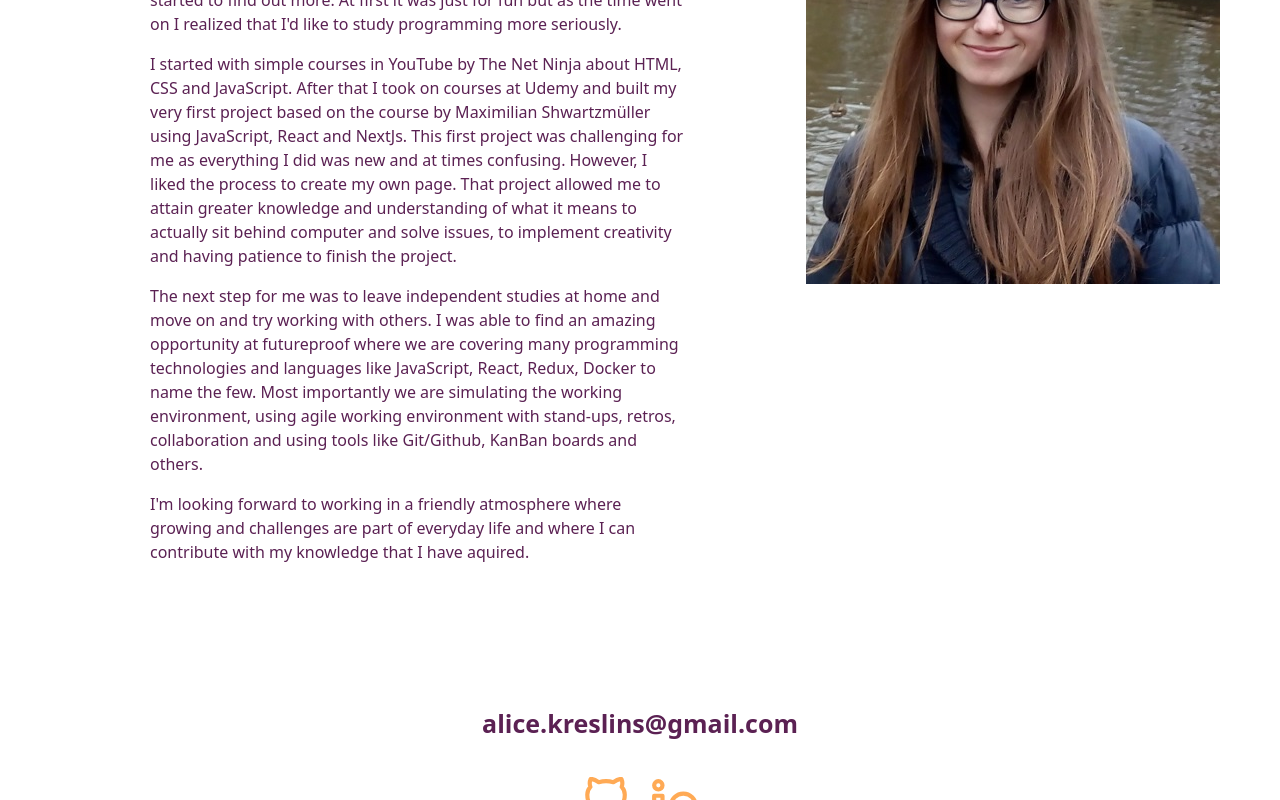
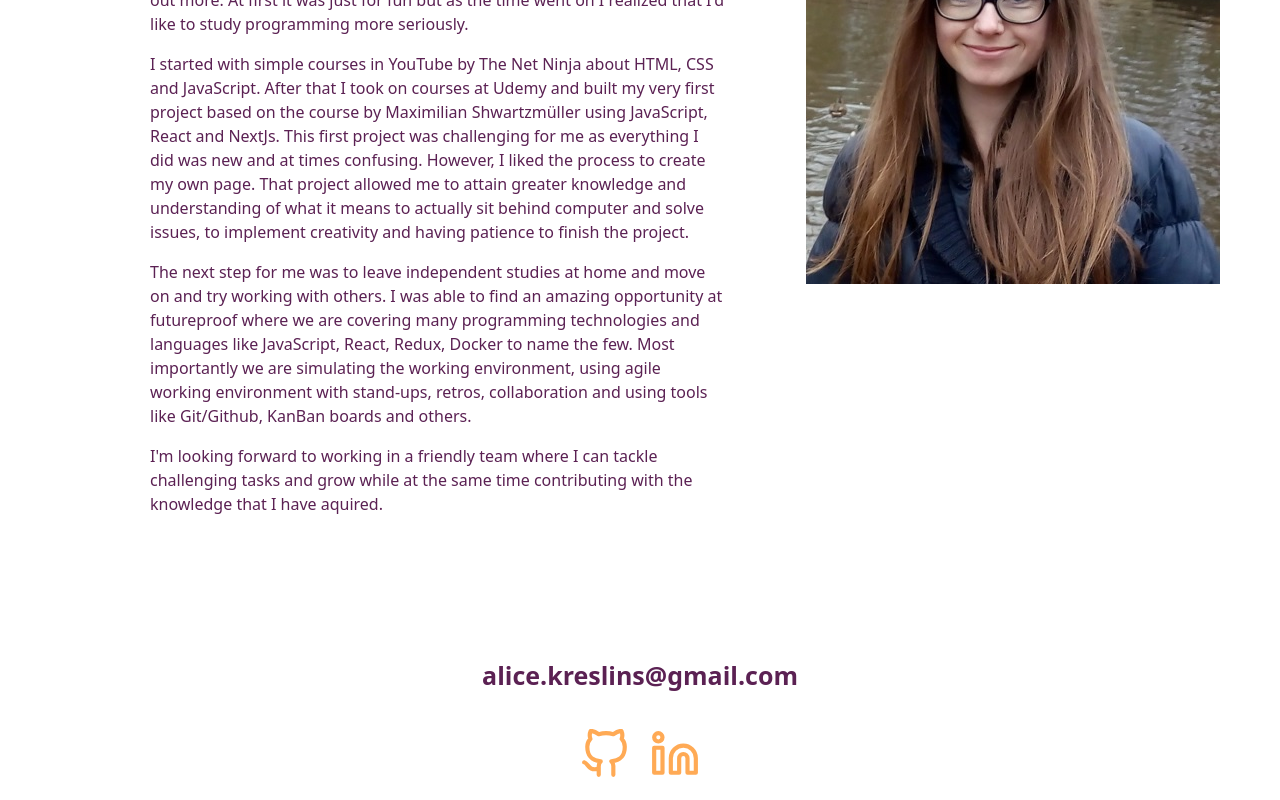
Before and after one commit to alicekres/My-Portfolio, a React (Create React App) app: page /about in a window 1280 px wide. Shown: the part 494-1294 px from the top of the page. Built offline with nearby package versions, Linux system fonts and the light colour scheme.

Commit message:
mobile responsiveness for About page

```diff
--- a/src/components/AboutPicture/index.module.css
+++ b/src/components/AboutPicture/index.module.css
@@ -1,4 +1,11 @@
 .image {
     margin: 40px;
     padding: 20px;
+    text-align: center;
 }
+
+@media (max-width: 1200px) {
+    .image {
+        margin: 0 10px 0 20px;
+    }
+}
--- a/src/components/AboutSection/index.js
+++ b/src/components/AboutSection/index.js
@@ -47,10 +47,9 @@ const AboutSection = () => {
                 </p>
 
                 <p>
-                    I'm looking forward to working in a friendly atmosphere
-                    where growing and challenges are part of everyday life and
-                    where I can contribute with my knowledge that I have
-                    aquired.
+                    I'm looking forward to working in a friendly team where I
+                    can tackle challenging tasks and grow while at the same time
+                    contributing with the knowledge that I have aquired.
                 </p>
             </div>
         </>
--- a/src/components/AboutSection/index.module.css
+++ b/src/components/AboutSection/index.module.css
@@ -1,5 +1,10 @@
 .text {
-    margin: 40px;
-    margin-left: 130px;
+    margin: 40px 0px 40px 130px;
     padding: 20px;
 }
+
+@media (max-width: 1200px) {
+    .text {
+        margin: 40px 100px 0 130px;
+    }
+}
--- a/src/pages/About/index.module.css
+++ b/src/pages/About/index.module.css
@@ -16,3 +16,14 @@ main.main {
     display: flex;
     flex-direction: row;
 }
+
+@media (max-width: 1200px) {
+    .section {
+        flex-direction: column;
+    }
+
+    .description {
+        max-width: 900px;
+        margin: 40px 120px 0;
+    }
+}
```
